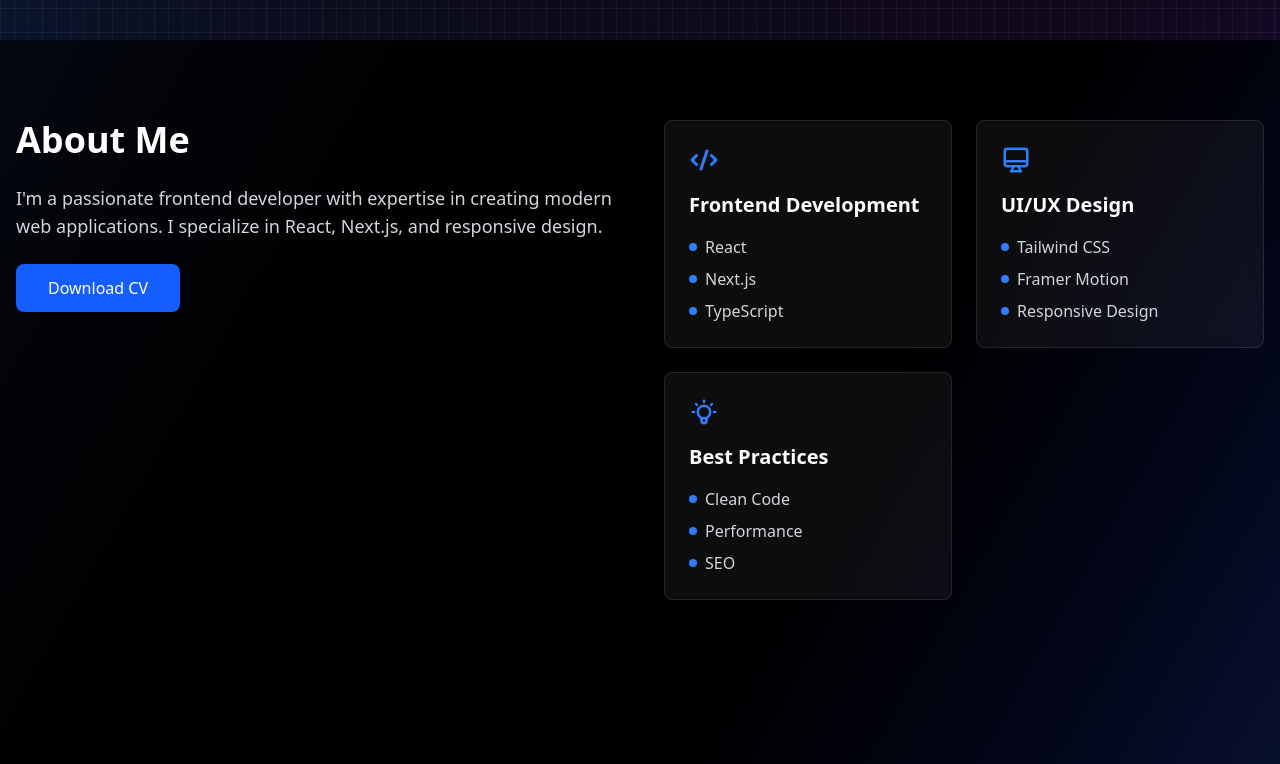
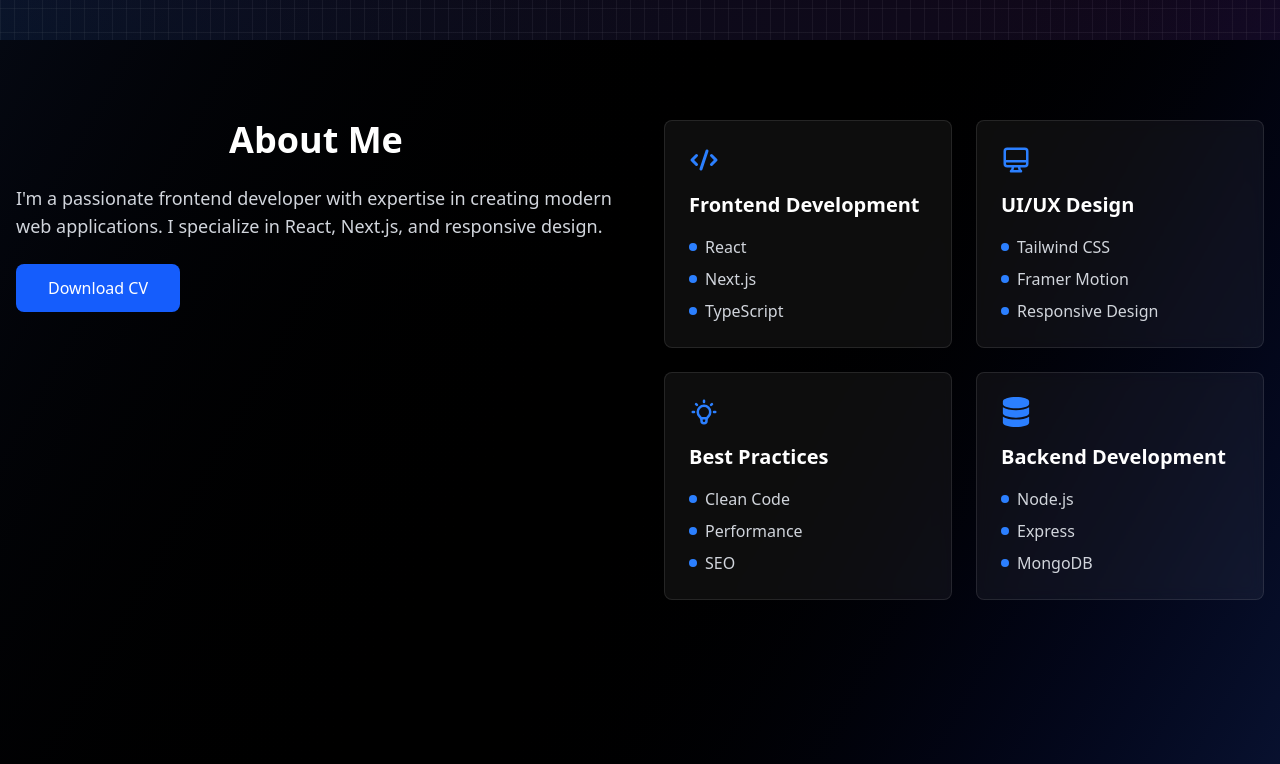
Before and after one commit to AaliyanAslam/aaliyan-portfolio, a Next.js app: page / in a window 1280 px wide. Shown: the part 760-1524 px from the top of the page. Built offline with nearby package versions, Linux system fonts and the light colour scheme.

Commit message:
Update page.tsx

```diff
--- a/src/app/page.tsx
+++ b/src/app/page.tsx
@@ -1,8 +1,8 @@
 'use client';
 
 import { motion, useScroll, useSpring } from 'framer-motion';
-import { useState } from 'react';
-import { FaGithub, FaLinkedin, FaEnvelope, FaBars, FaTimes } from 'react-icons/fa';
+import { useEffect, useState } from 'react';
+import { FaGithub, FaLinkedin, FaEnvelope, FaBars, FaTimes , FaDatabase  } from 'react-icons/fa';
 import { HiCode, HiOutlineDesktopComputer, HiOutlineLightBulb } from 'react-icons/hi';
 export default function Home() {
   const [isMenuOpen, setIsMenuOpen] = useState(false);
@@ -12,6 +12,12 @@ export default function Home() {
     damping: 30,
     restDelta: 0.001
   });
+
+useEffect(() => {
+ console.log("Menu state changed:", isMenuOpen);
+
+}, [isMenuOpen]);
+
 
   return (
     <>
@@ -95,7 +101,7 @@ export default function Home() {
               </p>
               <div className="flex justify-center space-x-6">
                 <SocialLink href="https://github.com/AaliyanAslam" icon={<FaGithub />} />
-                <SocialLink href="https://www.linkedin.com/in/aaliyan-aslam/" icon={<FaLinkedin />} />
+                <SocialLink href="https://www.linkedin.com/in/aaliyan-muhammad-aslam-884664374?utm_source=share&utm_campaign=share_via&utm_content=profile&utm_medium=android_app" icon={<FaLinkedin />} />
                 <SocialLink href="mailto:aaliyanaslam22@gmail.com" icon={<FaEnvelope />} />
               </div>
             </motion.div>
@@ -113,7 +119,7 @@ export default function Home() {
               className="grid md:grid-cols-2 gap-12"
             >
               <div>
-                <h2 className="text-4xl font-bold text-white mb-6 font-heading">About Me</h2>
+                <h2 className="text-4xl font-bold text-white mb-6 font-heading text-center">About Me</h2>
                 <p className="text-lg text-gray-300 mb-6">
                   I&apos;m a passionate frontend developer with expertise in creating
                   modern web applications. I specialize in React, Next.js, and
@@ -122,7 +128,7 @@ export default function Home() {
                   <motion.button
                     whileHover={{ scale: 1.05 }}
                     whileTap={{ scale: 0.95 }}
-                    className="bg-blue-600 text-white px-8 py-3 rounded-lg hover:bg-blue-700 transition-colors"
+                    className="bg-blue-600 text-white px-8 py-3 rounded-lg flex justify-center items-center hover:bg-blue-700 transition-colors"
                   >
                   <a href='AaliyanNewCv.pdf' download> Download CV</a>
 
@@ -144,6 +150,12 @@ export default function Home() {
                   title="Best Practices"
                   skills={['Clean Code', 'Performance', 'SEO']}
                 />
+                <SkillCard
+  icon={<FaDatabase />} // You can import this icon from 'react-icons/hi'
+  title="Backend Development"
+  skills={['Node.js', 'Express', 'MongoDB']}
+/>
+
               </div>
             </motion.div>
           </div>
```
